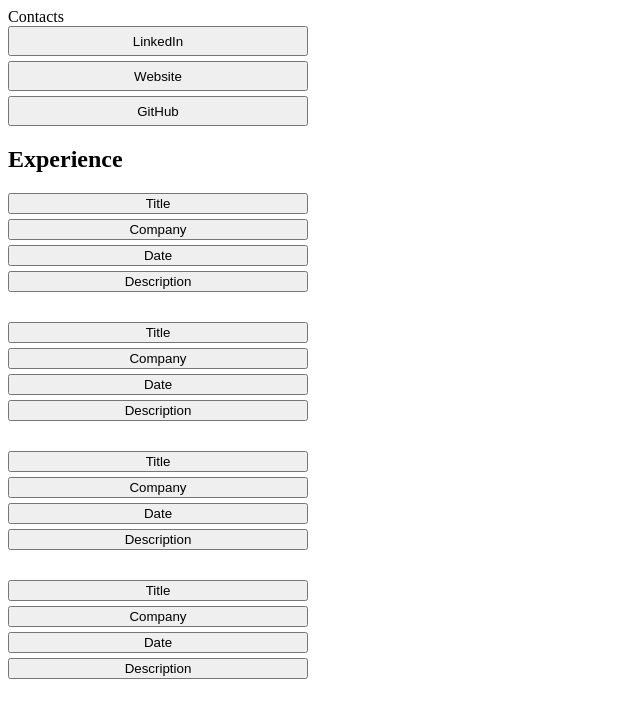
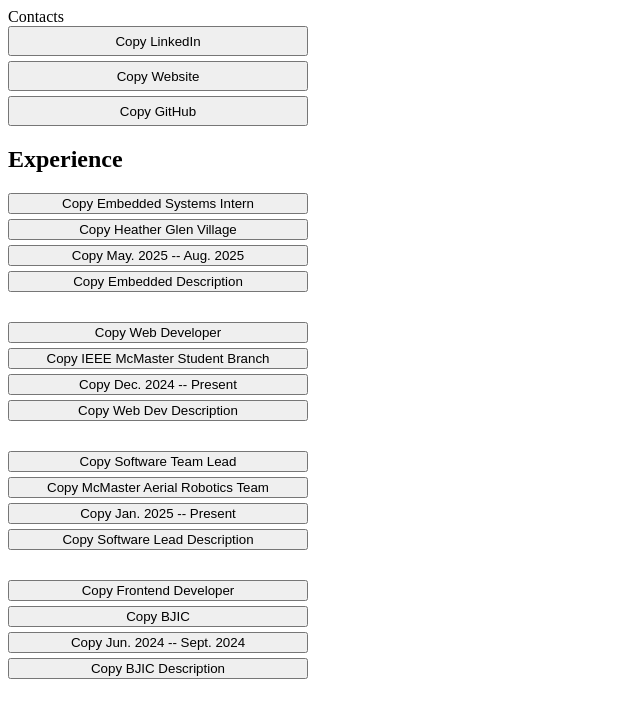
Before and after one commit to MinhazCodes-R/copyButtonJobs, a Next.js app in the folder my-app/: page / in a window 1280 px wide. Shown: the top 718 px of the page, without its empty margins (0-640 px from the left). Built offline with nearby package versions, Linux system fonts and the light colour scheme.

Commit message:
making updates

```diff
--- a/my-app/app/page.tsx
+++ b/my-app/app/page.tsx
@@ -6,59 +6,64 @@
       <div>Contacts</div>
 
       <div style={{display:'flex', flexDirection:'column', width:'300px', gap:'5px'}}>
+        <button style={{height:'30px'}} onClick={async()=>{
+            await navigator.clipboard.writeText("https://www.linkedin.com/in/minhazur-rakin/");
+        }}>Copy LinkedIn</button>
 
         <button style={{height:'30px'}} onClick={async()=>{
-            await navigator.clipboard.writeText("https://www.linkedin.com/in/minhazur-rakin/");
-        }}>LinkedIn</button>
-
-        <button style={{height:'30px'}} onClick={async()=>{
-            await navigator.clipboard.writeText("https://minhazcodes.com/");
-        }}>Website</button>
+            await navigator.clipboard.writeText("https://www.minhazcodes.com/");
+        }}>Copy Website</button>
 
         <button style={{height:'30px'}} onClick={async()=>{
             await navigator.clipboard.writeText("https://github.com/MinhazCodes-R");
-        }}>GitHub</button>
-
+        }}>Copy GitHub</button>
       </div>
 
       <h2>Experience</h2>
 
       {/* Embedded Systems Intern */}
       <div style={{display:'flex', flexDirection:'column', width:'300px', gap:'5px'}}>
-        <button onClick={async()=>{await navigator.clipboard.writeText("Intern, Embedded Systems");}}>Title</button>
-        <button onClick={async()=>{await navigator.clipboard.writeText("Heather Glen Village");}}>Company</button>
-        <button onClick={async()=>{await navigator.clipboard.writeText("May 2025 – Aug 2025");}}>Date</button>
-        <button onClick={async()=>{await navigator.clipboard.writeText(`- Built firmware to control 12+ industrial devices via Modbus RTU over RS-485, extending communication range to 1.2 km and reducing packet loss by 40%\n- Wrote I²C and UART drivers for ESP32 microcontrollers to stream sensor data from 20+ nodes with latency under 50 ms\n- Optimized HVAC control routines, cutting temperature stabilization lag by 30% in prototype residential units\n- Scripted a deployment pipeline that automated 90% of flashing and validation, reducing technician setup time from 45 min to under 5 min`);}}>Description</button>
+        <button onClick={async()=>{await navigator.clipboard.writeText("Embedded Systems Intern");}}>Copy Embedded Systems Intern</button>
+        <button onClick={async()=>{await navigator.clipboard.writeText("Heather Glen Village");}}>Copy Heather Glen Village</button>
+        <button onClick={async()=>{await navigator.clipboard.writeText("May. 2025 -- Aug. 2025");}}>Copy May. 2025 -- Aug. 2025</button>
+        <button onClick={async()=>{await navigator.clipboard.writeText(`Built firmware to control 12+ industrial devices via Modbus RTU over RS-485, extending communication range to 1.2 km and reducing packet loss by 40%
+Wrote I²C and UART drivers for ESP32 microcontrollers to stream sensor data from 20+ nodes with latency under 50 ms
+Optimized HVAC control routines, cutting temperature stabilization lag by 30% in prototype residential units
+Scripted a deployment pipeline that automated 90% of flashing and validation, reducing technician setup time from 45 min to under 5 min`);}}>Copy Embedded Description</button>
       </div>
 
       <div style={{height:'30px'}}></div>
 
       {/* Web Developer */}
       <div style={{display:'flex', flexDirection:'column', width:'300px', gap:'5px'}}>
-        <button onClick={async()=>{await navigator.clipboard.writeText("Web Developer");}}>Title</button>
-        <button onClick={async()=>{await navigator.clipboard.writeText("IEEE McMaster Student Branch");}}>Company</button>
-        <button onClick={async()=>{await navigator.clipboard.writeText("Dec 2024 – Present");}}>Date</button>
-        <button onClick={async()=>{await navigator.clipboard.writeText(`- Built dynamic interface with Next.js, increasing usability and achieving a 90% satisfaction rate in surveys\n- Deployed fullstack application on local Raspberry Pi cluster using Docker and Kubernetes, eliminating monthly hosting costs by a 100% reduction\n- Engineered secure authentication with Prisma, Postgres, OAuth, and Bcrypt—streamlining logins and reducing password reset volume`);}}>Description</button>
+        <button onClick={async()=>{await navigator.clipboard.writeText("Web Developer");}}>Copy Web Developer</button>
+        <button onClick={async()=>{await navigator.clipboard.writeText("IEEE McMaster Student Branch");}}>Copy IEEE McMaster Student Branch</button>
+        <button onClick={async()=>{await navigator.clipboard.writeText("Dec. 2024 -- Present");}}>Copy Dec. 2024 -- Present</button>
+        <button onClick={async()=>{await navigator.clipboard.writeText(`Built dynamic interface with Next.js, increasing usability and achieving a 90% satisfaction rate in surveys
+Deployed full-stack application on local Raspberry Pi cluster using Docker and Kubernetes, eliminating monthly hosting costs by a 100% reduction
+Engineered secure authentication with Prisma, Postgres, OAuth, and Bcrypt—streamlining logins and reducing password reset volume`);}}>Copy Web Dev Description</button>
       </div>
 
       <div style={{height:'30px'}}></div>
 
       {/* Software Team Lead */}
       <div style={{display:'flex', flexDirection:'column', width:'300px', gap:'5px'}}>
-        <button onClick={async()=>{await navigator.clipboard.writeText("Software Team Lead");}}>Title</button>
-        <button onClick={async()=>{await navigator.clipboard.writeText("McMaster Aerial Robotics Team");}}>Company</button>
-        <button onClick={async()=>{await navigator.clipboard.writeText("Jan 2025 – Present");}}>Date</button>
-        <button onClick={async()=>{await navigator.clipboard.writeText(`- Built object detection system using OpenCV and TensorFlow to enable autonomous drone navigation in indoor environments\n- Led PCB design workshops in Altium, improving team hardware debugging speed and reducing integration errors\n- Developed and maintained team website with Next.js to support recruitment and sponsorship and facilitated the migration to AWS`);}}>Description</button>
+        <button onClick={async()=>{await navigator.clipboard.writeText("Software Team Lead");}}>Copy Software Team Lead</button>
+        <button onClick={async()=>{await navigator.clipboard.writeText("McMaster Aerial Robotics Team");}}>Copy McMaster Aerial Robotics Team</button>
+        <button onClick={async()=>{await navigator.clipboard.writeText("Jan. 2025 -- Present");}}>Copy Jan. 2025 -- Present</button>
+        <button onClick={async()=>{await navigator.clipboard.writeText(`Built object detection system using OpenCV and TensorFlow to enable autonomous drone navigation in indoor environments
+Led PCB design workshops in Altium, improving team hardware debugging speed and reducing integration errors
+Developed and maintained team website with Next.js to support recruitment and sponsorship and facilitated the migration to AWS`);}}>Copy Software Lead Description</button>
       </div>
 
       <div style={{height:'30px'}}></div>
 
       {/* Frontend Developer */}
       <div style={{display:'flex', flexDirection:'column', width:'300px', gap:'5px'}}>
-        <button onClick={async()=>{await navigator.clipboard.writeText("Frontend Developer");}}>Title</button>
-        <button onClick={async()=>{await navigator.clipboard.writeText("Baitul Jannah Islamic Center (BJIC)");}}>Company</button>
-        <button onClick={async()=>{await navigator.clipboard.writeText("Jun 2024 – Sept 2024");}}>Date</button>
-        <button onClick={async()=>{await navigator.clipboard.writeText("- Built and launched a responsive community website for BJIC with vanilla JavaScript and modular CSS, improving accessibility on mobile devices and increasing engagement by 40%");}}>Description</button>
+        <button onClick={async()=>{await navigator.clipboard.writeText("Frontend Developer");}}>Copy Frontend Developer</button>
+        <button onClick={async()=>{await navigator.clipboard.writeText("Baitul Jannah Islamic Center (BJIC)");}}>Copy BJIC</button>
+        <button onClick={async()=>{await navigator.clipboard.writeText("Jun. 2024 -- Sept. 2024");}}>Copy Jun. 2024 -- Sept. 2024</button>
+        <button onClick={async()=>{await navigator.clipboard.writeText("Built and launched a responsive community website for BJIC with vanilla JavaScript and modular CSS, improving accessibility on mobile devices and increasing engagement by 40%");}}>Copy BJIC Description</button>
       </div>
     </div>
   );
```
